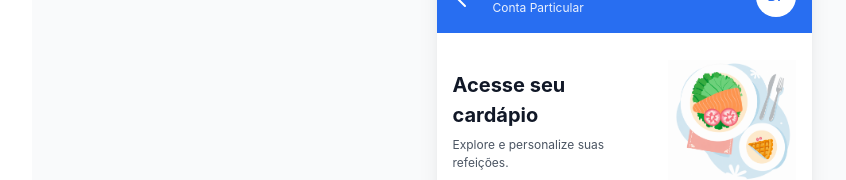
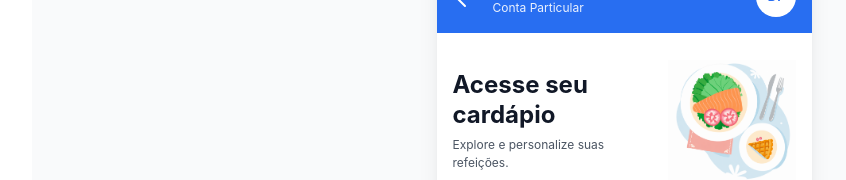
Before and after one commit to fabianolborbaa/hsl-app, a React (Vite) app: page / in a window 1280 px wide. Both pictures are taken after a click on the button "Menu Screen". Shown: the part 245-425 px from the top of the page, without its empty margins (16-862 px from the left). Built offline with nearby package versions, Linux system fonts and the light colour scheme.

Commit message:
Align menu title sizes

```diff
--- a/src/styles/menu-tokens.css
+++ b/src/styles/menu-tokens.css
@@ -43,9 +43,9 @@
 
 .menu-title {
   color: var(--hsl-menu-color-text-primary);
-  font-size: var(--hsl-menu-font-title);
+  font-size: var(--hsl-menu-font-title-lg);
   font-weight: var(--hsl-menu-weight-bold);
-  line-height: var(--hsl-menu-line-normal);
+  line-height: var(--hsl-menu-line-tight);
 }
 
 .menu-title-sm {
```
